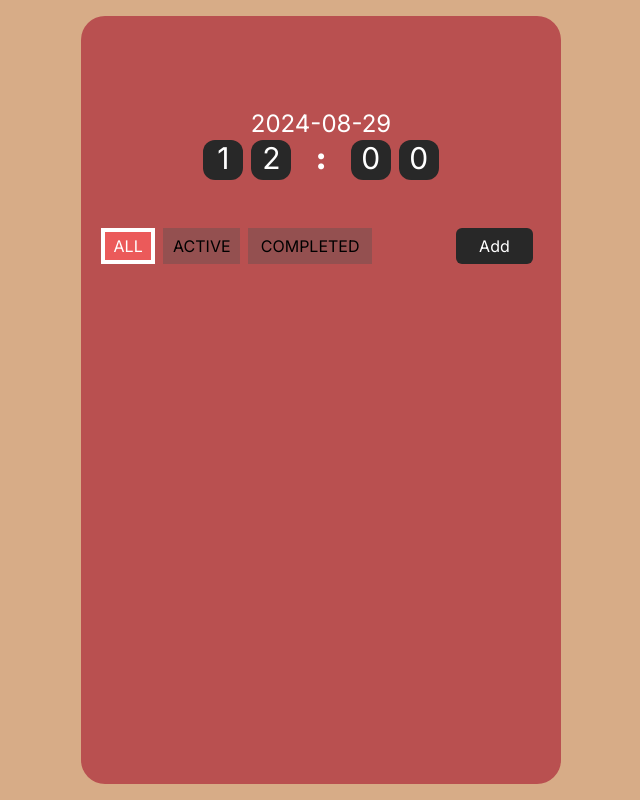
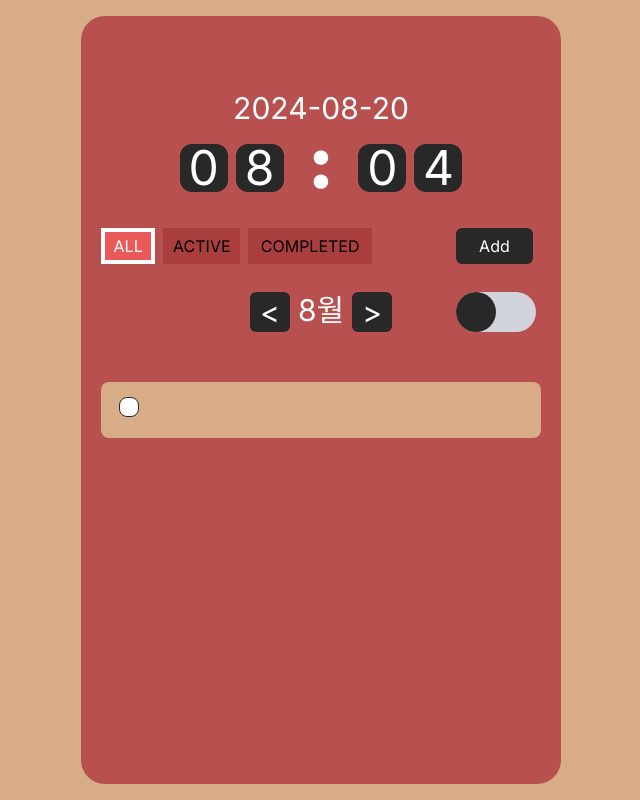
Before and after one commit to leesh0829/secound-project-frontend, a Next.js app: page /todo in a window 1280 px wide. Shown: the whole page, without its empty margins (319-959 px from the left). Built offline with nearby package versions, Linux system fonts and the light colour scheme; no server answers.

Commit message:
20240822

```diff
--- a/package.json
+++ b/package.json
@@ -11,9 +11,12 @@
   "dependencies": {
     "@prisma/client": "^5.18.0",
     "next": "14.2.5",
+    "next-superjson": "^0.0.4",
+    "next-superjson-plugin": "^0.6.3",
     "prisma": "^5.18.0",
     "react": "^18",
-    "react-dom": "^18"
+    "react-dom": "^18",
+    "superjson": "^1.13.3"
   },
   "devDependencies": {
     "@types/node": "^20",
--- a/src/app/todo/page.tsx
+++ b/src/app/todo/page.tsx
@@ -17,6 +17,12 @@ export const getServerSideProps = async () => {
   };
 }; */
 
+let today = new Date();
+const year : number = today.getFullYear();
+const month : number = today.getMonth() + 1;
+const day : number = today.getDate();
+const hour : number = today.getHours();
+const min : number = today.getMinutes();
 
 export default function Todo() {
 
@@ -28,30 +34,53 @@ export default function Todo() {
   const offComplated = "visible w-32 h-9 bg-red-custom-3 text-black mx-1";
 
   const [activeButton, setActiveButton] = useState<'all' | 'active' | 'completed'>('all')
+  const [activeListButton, setActiveListButton] = useState(false)
+  const [isCheckboxChecked, setIsCheckboxChecked] = useState(false)
+  const [content, setContent] = useState("")
 
-  useEffect(() => {
+  const toggleList = () => {
+    if (activeListButton) {
+      setActiveListButton(false);
+    } else {
+      setActiveListButton(true);
+    }
+  };
+
+  /* useEffect(() => {
     const loadData = async () => {
       const response =  await fetch('http://localhost:8080/time', {method : 'POST',
         headers: {"Content-Type": "application/json",},
-        body : JSON.stringify({time : "2024-08-29"})
+        body : JSON.stringify({time : today})
         })
       //console.log(await response.json())
     }
     loadData();
-  }, [] )
+  }, [] ) */
+
+  async function PostList() {
+    useEffect(() => {
+      const loadData = async () => {
+        await fetch('http://localhost:8080/time', {method : 'POST',
+          headers: {"Content-Type": "application/json",},
+          body: JSON.stringify({time : today, month : month})
+        })
+      }
+      loadData();
+    }, [] )
+  }
 
 
   return(
     <div className="bg-orange-custom-1 flex justify-center min-h-screen items-center">
       <div className="bg-red-custom-1 boxborder rounded-3xl w-120 h-152">
         <div className="h-32 grid place-content-center mt-16">
-          <text className="text-white text-2xl text-center">2024-08-29</text>
-          <div className="flex text-center">
-            <text className="bg-black-custom-1 text-white text-3xl w-10 h-10 rounded-xl mx-1">1</text>
-            <text className="bg-black-custom-1 text-white text-3xl w-10 h-10 rounded-xl mx-1">2</text>
-            <text className="text-white text-3xl font-black mx-5">:</text>
-            <text className="bg-black-custom-1 text-white text-3xl w-10 h-10 rounded-xl mx-1">0</text>
-            <text className="bg-black-custom-1 text-white text-3xl w-10 h-10 rounded-xl mx-1">0</text>
+          <text className="text-white text-3xl text-center">{year}-{String(month).padStart(2,"0")}-{day}</text>
+          <div className="flex text-center mt-3 items-center">
+            <text className="bg-black-custom-1 text-white text-5xl w-12 h-12 rounded-xl mx-1">{Math.floor(hour/10)}</text>
+            <text className="bg-black-custom-1 text-white text-5xl w-12 h-12 rounded-xl mx-1">{hour%10}</text>
+            <text className="text-white text-7xl font-black mx-5 -mt-3">:</text>
+            <text className="bg-black-custom-1 text-white text-5xl w-12 h-12 rounded-xl mx-1">{Math.floor(min/10)}</text>
+            <text className="bg-black-custom-1 text-white text-5xl w-12 h-12 rounded-xl mx-1">{min%10}</text>
           </div>
         </div>
         <div className="flex text-center mx-4 mt-5">
@@ -60,11 +89,45 @@ export default function Todo() {
             }} className={activeButton === 'all' ? onAll : offAll}>ALL</button>
           <button onClick={() => setActiveButton('active')} className={activeButton === 'active' ? onActive : offActive}>ACTIVE</button>
           <button onClick={() => setActiveButton('completed')} className={activeButton === 'completed' ? onComplated : offComplated}>COMPLETED</button>
-          <button className="rounded-md bg-black-custom-1 text-white w-20 ml-20 mr-3">Add</button>
+          <button className="rounded-md bg-black-custom-1 text-white w-20 ml-20 mr-3"
+            onClick={() => {
+              PostList();
+            }}>Add</button>
         </div>
-        <div>
-
+        <div className="flex text-center gird place-content-center mt-7 pl-36">
+          <div className="flex">
+            <button className="rounded-md bg-black-custom-1 text-white w-10 h-10 text-3xl">&lt;</button>
+            <text className="text-white text-3xl ml-2">{month}월</text>
+            <button className="rounded-md bg-black-custom-1 text-white w-10 h-10 text-3xl ml-2">&gt;</button>
+          </div>
+          <div className="pl-16">
+            <label className="relative inline-flex items-center cursor-pointer">
+              <input type="checkbox" value="" className="sr-only peer" />
+              <div className="w-20 h-10 bg-gray-300 rounded-full peer transition-all ease-in-out
+                duration-500 peer-checked:after:translate-x-full  after:content-[''] after:absolute
+                after:top-[0px] after:left-[0px] after:bg-black-custom-1 after:rounded-full
+                after:h-10 after:w-10 after:transition-all peer-checked:bg-gray-200" />
+            </label>
+          </div>
         </div>
+          <div className="gird place-items-center mt-7 ml-5">
+            <button className={`w-110 h-14 rounded-lg mt-4
+              ${isCheckboxChecked ? 'bg-green-custom-1' : `bg-orange-custom-1`}
+              ${activeListButton ? `bg-orange-100` : `bg-orange-custom-1`}
+              `} onClick={() => toggleList()}>
+              <label className="relative inline-flex cursor-pointer mr-96">
+                <input type="checkbox" className="w-5 h-5 appearance-none checked:bg-green-300 rounded-lg border border-black-custom-1
+                  checked:bg-[url('https://icnlbuaakhminucvvzcj.supabase.co/storage/v1/object/public/assets/checkbox.png')] bg-no-repeat bg-center bg-white" onChange={() => setIsCheckboxChecked(!isCheckboxChecked)}/>
+              </label>
+              {activeListButton && (
+                  <div className={"w-80 -mt-5 ml-14 flex"}>
+                    <input type="text" className="rounded text-center border border-black-custom-1" value={content} onChange={(e) => setContent(e.target.value)}/>
+                    <button className="rounded w-14 h-10 ml-2 bg-green-600 text-white">수정</button>
+                    <button className="rounded w-14 h-10 ml-2 bg-red-600 text-white">삭제</button>
+                  </div>
+              )}
+            </button>
+          </div>
       </div>
     </div>
   );
--- a/tailwind.config.ts
+++ b/tailwind.config.ts
@@ -15,9 +15,11 @@ const config: Config = {
         'white' : '#ffffff',
         'red-custom-1': '#B95050',
         'red-custom-2' : '#EB5A5A',
-        'red-custom-3' : '#945050',
+        'red-custom-3' : '#AA3E3E',
         'orange-custom-1' : '#D7AC87',
+        'orange-custom-2' : '#D7AC87',
         'black-custom-1' : '#282828',
+        'green-custom-1' : '#c8e3b2',
       },
       aspectRatio: {
         '1/2' : '1 / 2',
@@ -26,10 +28,12 @@ const config: Config = {
         '025': '0.25',
       },
       width: {
+        '110' : '27.5rem',
         '120' : '30rem',
         '128' : '32rem',
       },
       height: {
+        '4.5' : '1.175rem',
         '152' : '48rem',
       },
       backgroundImage: {
```
Also changed, not shown: icons/checked.png (added), 1 other file (tests, documents, lock files or other folders).
